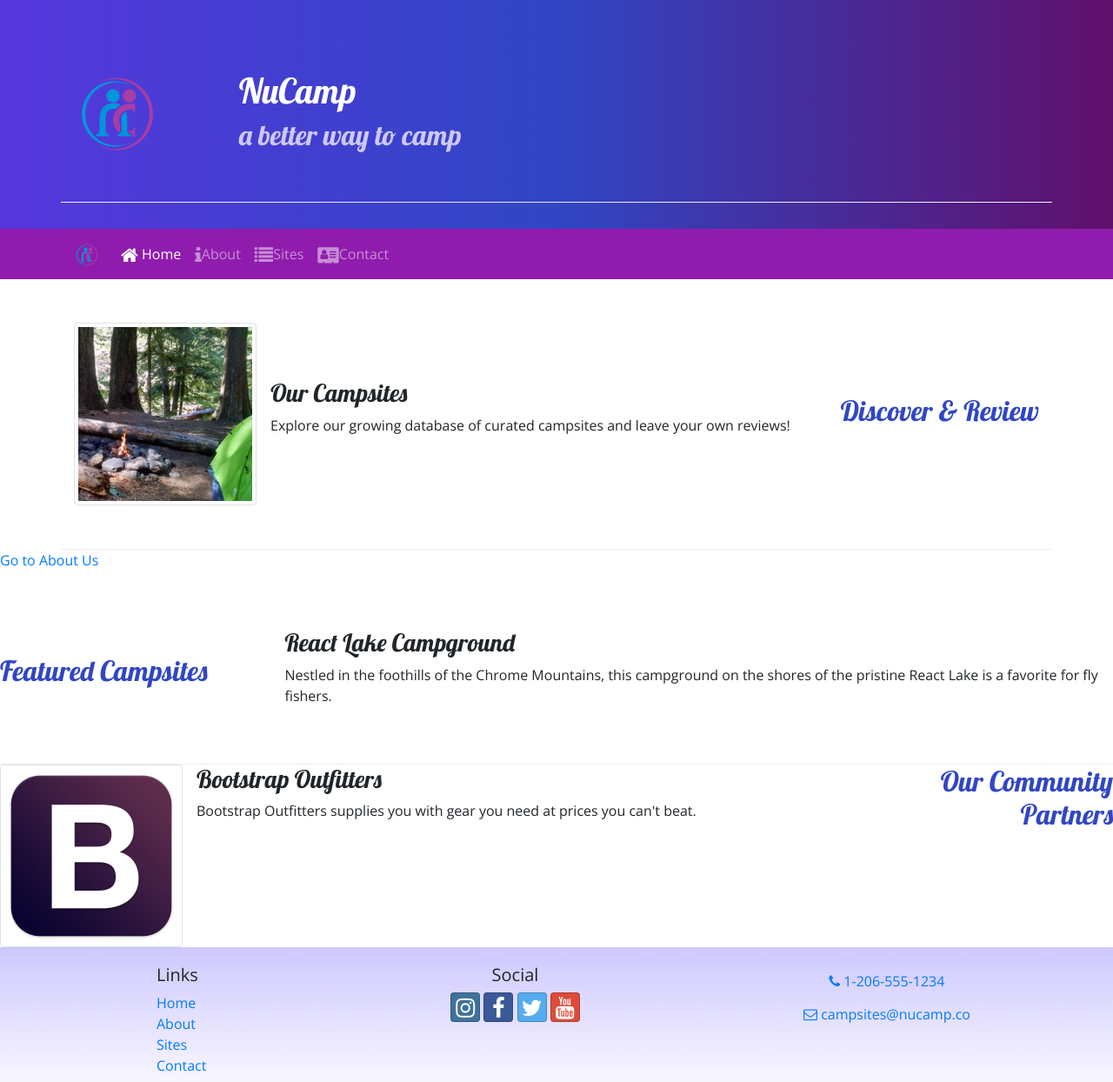
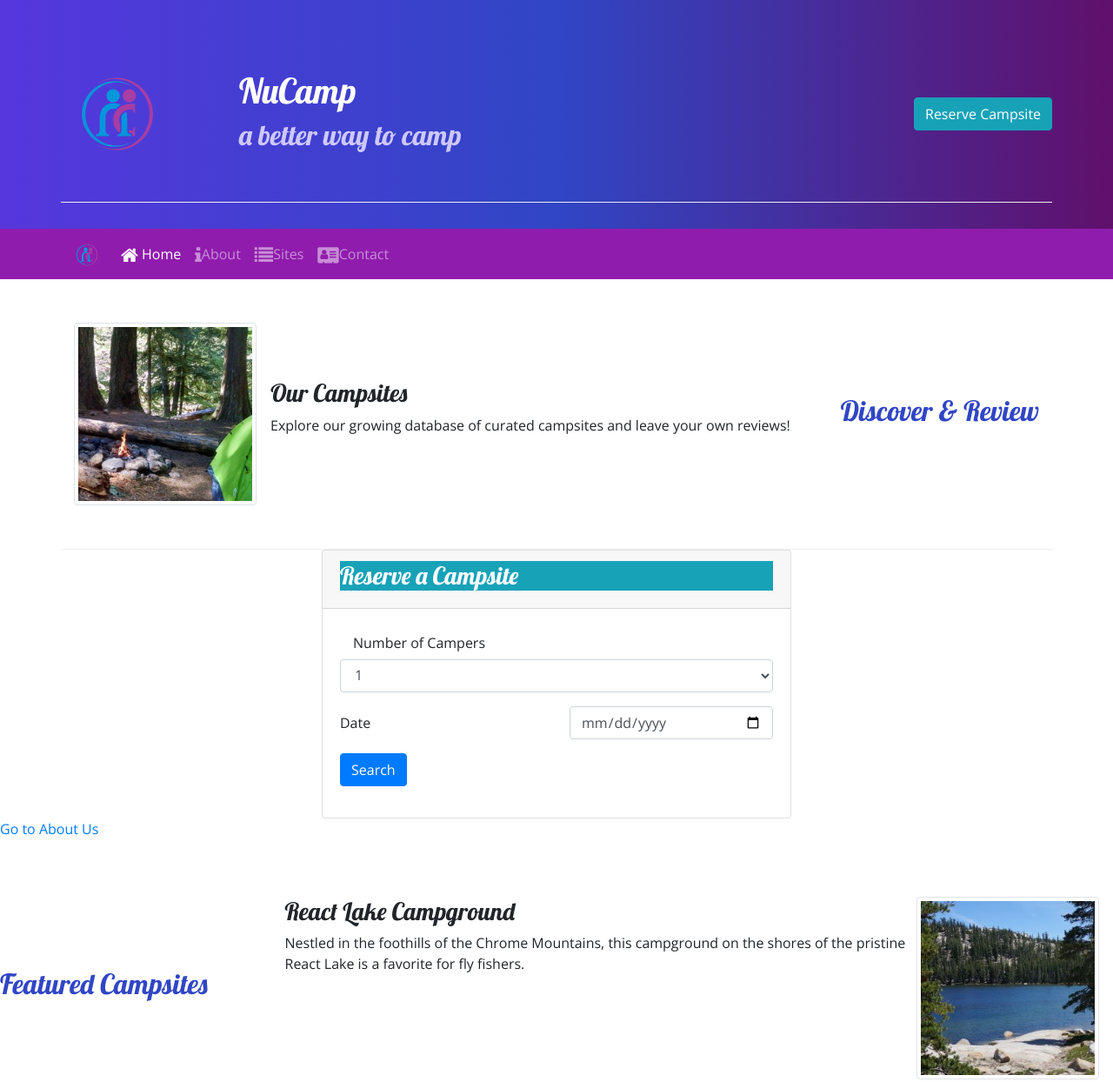
Before and after one commit to luckloa/nucampsite, a website: page index.html in a window 1280 px wide. Shown: the top 1244 px of the page at 87% size. Drawn offline with nearby package versions, Linux system fonts and the light colour scheme.

Commit message:
Week2 Assignment

```diff
--- a/index.html
+++ b/index.html
@@ -27,6 +27,9 @@
             <div class="col">
                 <h1>NuCamp</h1>
                 <h2>a better way to camp</h2>
+            </div>
+            <div class="col-md-4 col-xl-2">
+                <a class="btn btn-info m-3 text-nowrap" href="#reserveForm" role="button">Reserve Campsite</a>
             </div>
         </div>
     </div>
@@ -60,6 +63,50 @@
                         <h3>Our Campsites</h3>
                         <p class="d-none d-sm-block">Explore our growing database of curated campsites and leave your own reviews!</p>
                     </div>
+
+                </div>
+            </div>
+        </div>
+        <div class="row">
+            <div class="col-sm-6 mx-auto">
+                <div class="card">
+                    <div class="card-header">
+                        <h3 class="bg-info text-white">Reserve a Campsite</h3>
+                    </div>
+                    <div class="card-body">
+                        <form id="reserveForm">
+                            <div class="form-group row">
+
+                                <div class="col">
+                                    <label class="col-form-label col-sm-6" for="numCampers">Number of Campers</label>
+                                    <select class="form-control" name="numCampers" id="numCampers">
+                                        <option values="1">1</option>
+                                        <option values="2">2</option>
+                                        <option values="3">3</option>
+                                        <option values="4">4</option>
+                                        <option values="5">5</option>
+                                        <option values="6">6</option>
+                                    </select>
+                                </div>
+
+                            </div>
+                            <div class="form-group row">
+
+                                <label class="col-form-label col-sm-6" for="date">Date</label>
+                                <div class="col">
+                                    <input type="date" class="form-control" id="date" name="date" placeholder="Date">
+                                 </div>
+
+                            </div>
+                            <div class="form-group">
+                            <div class="row">
+                                <div class="col">
+                                    <button type="submit" class="btn btn-primary">Search</button>
+                                </div>
+                            </div>
+                        </div>
+                        </form>
+                    </div>
                 </div>
             </div>
         </div>
@@ -70,8 +117,13 @@
                 <h2>Featured Campsites</h2>
             </div>
             <div class="col">
-                <h3>React Lake Campground</h3>
-                <p class="d-none d-sm-block">Nestled in the foothills of the Chrome Mountains, this campground on the shores of the pristine React Lake is a favorite for fly fishers.</p>
+                <div class="media">
+                    <div class="media-body align-items-center">
+                        <h3>React Lake Campground</h3>
+                        <p class="d-none d-sm-block">Nestled in the foothills of the Chrome Mountains, this campground on the shores of the pristine React Lake is a favorite for fly fishers.</p>
+                    </div>
+                    <img class="d-flex mr-3 img-thumbnail" src="img/react-lake-thumb.jpg" alt="React Lake Campground" />
+                </div>
             </div>
         </div>
     </div>
```
